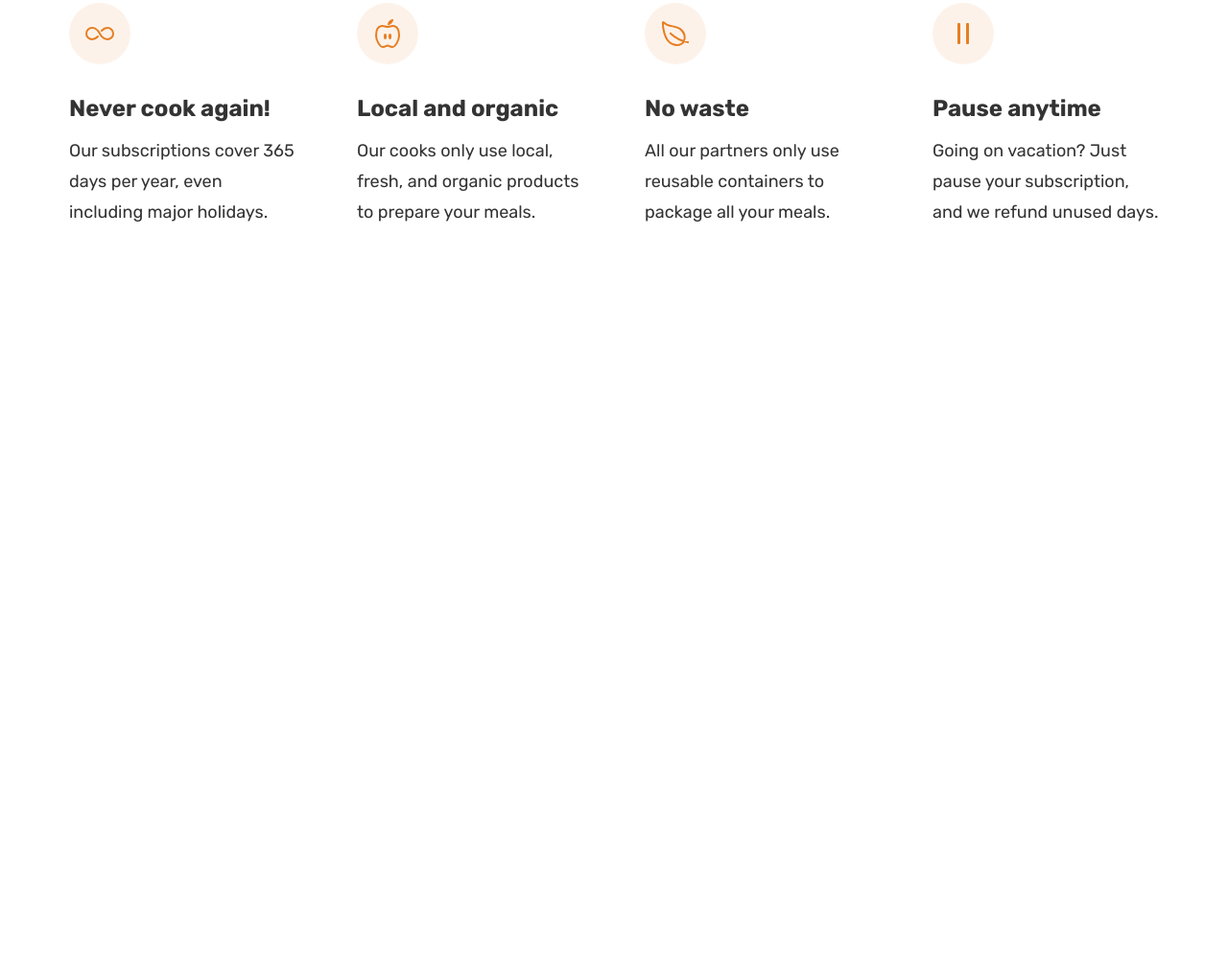
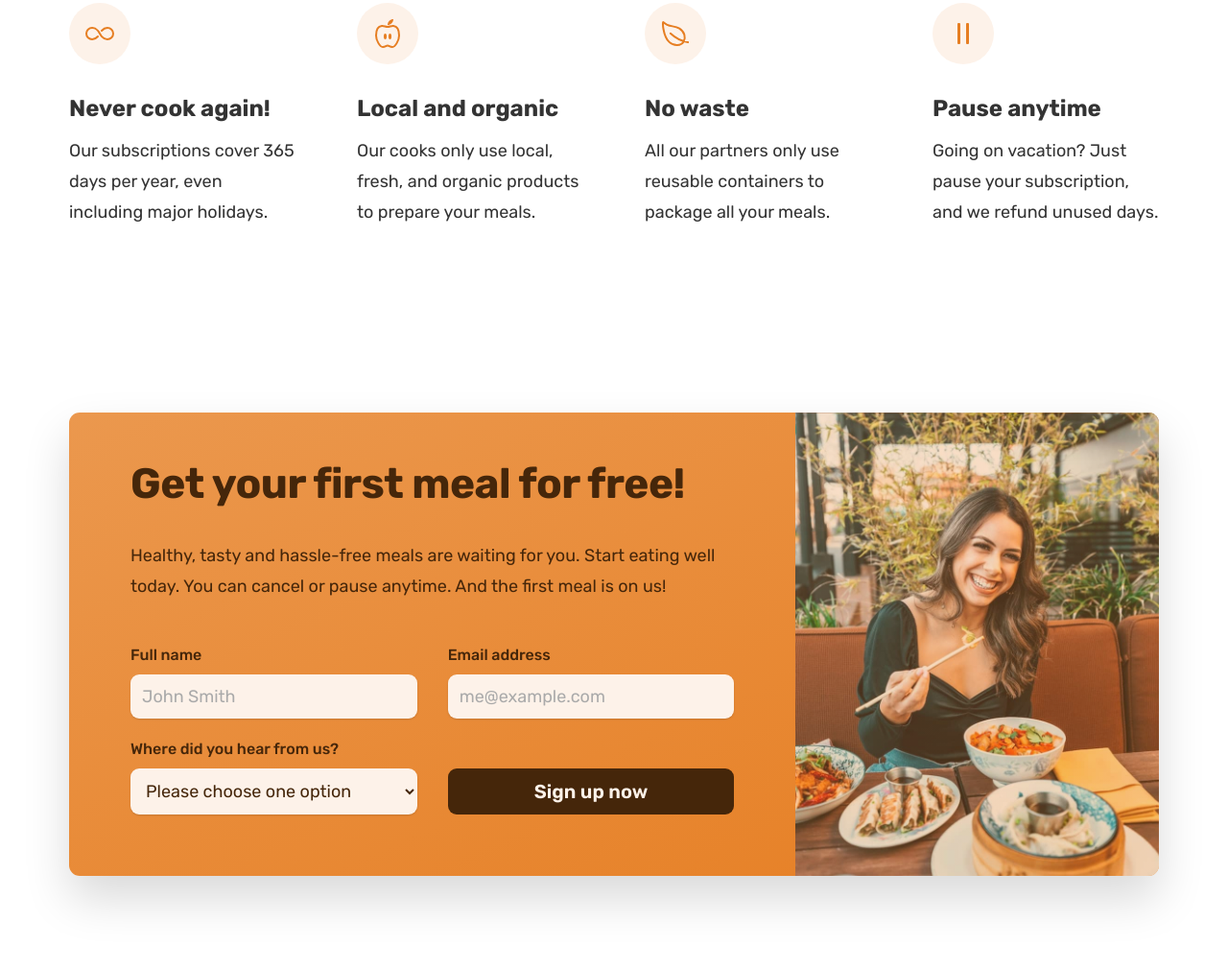
Before and after one commit to mrslvs/omnifood_course_project, a plain HTML site: page index.html in a window 1280 px wide. Shown: the part 5622-6631 px from the top of the page at 96% size. Before the commit the page ends 5956 px from the top, so only its background shows below. Drawn offline with nearby package versions, Linux system fonts and the light colour scheme.

Commit message:
added CTA section with form

```diff
--- a/css/general.css
+++ b/css/general.css
@@ -19,6 +19,8 @@
     <p>: 1.6
 
 --- SHADOWS
+  box-shadow: 0 2.4rem 4.8rem rgba(0, 0, 0, 0.075);
+
 
 --- BORDER-RADIUS
   default: 9px;
@@ -44,6 +46,11 @@
   margin: 0;
   padding: 0;
   box-sizing: border-box;
+}
+
+*:focus {
+  outline: none;
+  box-shadow: 0 0 0 0.8rem rgba(230, 125, 34, 0.5);
 }
 
 html {
@@ -136,6 +143,7 @@ strong {
 }
 
 /* ============ BUTTONS ============ */
+.btn,
 .btn:link,
 .btn:visited {
   display: inline-block;
@@ -144,6 +152,11 @@ strong {
   font-weight: 600;
   padding: 1.6rem 3.2rem;
   border-radius: 9px;
+
+  /* only for btn */
+  border: none;
+  cursor: pointer;
+  font-family: inherit;
 
   /* make background-color change smoother */
   transition: all 0.3s;
@@ -174,6 +187,18 @@ strong {
 
   /* put border inside the element so it doesn't change content*/
   box-shadow: inset 0 0 0 3px var(--white_text_fff);
+}
+
+.btn--form {
+  background-color: #45260a;
+  color: var(--primary_tint_1);
+  align-self: end;
+  padding: 1.2rem;
+}
+
+.btn--form:hover {
+  background-color: #fff;
+  color: var(--grey_light_555);
 }
 
 /* ============ LINKS ============ */
--- a/css/styles.css
+++ b/css/styles.css
@@ -2,6 +2,7 @@
   --primary: #e67e22;
   --primary_tint_1: #fdf2e9;
   --primary-tint_2: #fae5d3;
+  --primary_tint_3: #eb984e;
   --primary_shade_1: #cf711f;
   --grey_light_555: #555;
   --grey_dark_333: #333;
@@ -483,3 +484,86 @@
   font-size: 1.8rem;
   line-height: 1.8;
 }
+
+/* =============================================================== */
+/* ============================= CTA ============================= */
+/* =============================================================== */
+
+.section-cta {
+  padding: 9.6rem 0;
+}
+
+.cta {
+  display: grid;
+  grid-template-columns: 2fr 1fr;
+  /* background-color: var(--primary); */
+  background-image: linear-gradient(
+    to right bottom,
+    var(--primary_tint_3),
+    var(--primary)
+  );
+  overflow: hidden;
+  box-shadow: 0 2.4rem 4.8rem rgba(0, 0, 0, 0.15);
+  border-radius: 11px;
+}
+
+.cta-text-box {
+  padding: 4.8rem 6.4rem 6.4rem 6.4rem;
+  color: #45260a;
+}
+.cta .heading-secondary {
+  color: #45260a;
+  margin-bottom: 3.2rem;
+}
+
+.cta-text {
+  font-size: 1.8rem;
+  line-height: 1.8;
+  margin-bottom: 4.8rem;
+}
+
+.cta-img-box {
+  background-image: linear-gradient(
+      to right bottom,
+      rgba(235, 151, 78, 0.3),
+      rgba(230, 125, 34, 0.3)
+    ),
+    url("../img/eating.jpg");
+  background-size: cover;
+  background-position: center;
+}
+
+.cta-form {
+  display: grid;
+  grid-template-columns: 1fr 1fr;
+  column-gap: 3.2rem;
+  row-gap: 2.4rem;
+}
+
+.cta-form label {
+  display: block;
+  font-size: 1.6rem;
+  font-weight: 500;
+  margin-bottom: 1.2rem;
+}
+.cta-form input,
+.cta-form select {
+  width: 100%;
+  padding: 1.2rem;
+  font-size: 1.8rem;
+  font-family: inherit;
+  border: none;
+  background-color: var(--primary_tint_1);
+  border-radius: 9px;
+  box-shadow: 0 1px 2px rgba(0, 0, 0, 0.15);
+  color: inherit;
+}
+
+.cta-form input::placeholder {
+  color: #aaa;
+}
+
+.cta *:focus {
+  outline: none;
+  box-shadow: 0 0 0 0.8rem rgba(253, 242, 233, 0.5);
+}
--- a/index.html
+++ b/index.html
@@ -573,6 +573,64 @@
           </div>
         </div>
       </section>
+
+      <!-- =================== CTA SECTION =================== -->
+      <section class="section-cta">
+        <div class="container">
+          <div class="cta">
+            <div class="cta-text-box">
+              <h2 class="heading-secondary">Get your first meal for free!</h2>
+              <p class="cta-text">
+                Healthy, tasty and hassle-free meals are waiting for you. Start
+                eating well today. You can cancel or pause anytime. And the
+                first meal is on us!
+              </p>
+
+              <form class="cta-form" action="#">
+                <div>
+                  <label for="full-name">Full name</label>
+                  <input
+                    required
+                    id="full-name"
+                    type="text"
+                    placeholder="John Smith"
+                  />
+                </div>
+
+                <div>
+                  <label for="email">Email address</label>
+                  <input
+                    required
+                    id="email"
+                    type="email"
+                    placeholder="me@example.com"
+                  />
+                </div>
+
+                <div>
+                  <label for="select-where">Where did you hear from us?</label>
+                  <select required if="select-where">
+                    <option value="">Please choose one option</option>
+                    <option value="friends">Friends and family</option>
+                    <option value="youtube">Youtube video</option>
+                    <option value="podcast">Podcast</option>
+                    <option value="facebook">Facebook ad</option>
+                    <option value="others">Others</option>
+                  </select>
+                </div>
+
+                <button class="btn btn--form">Sign up now</button>
+              </form>
+            </div>
+
+            <div
+              class="cta-img-box"
+              role="img"
+              aria-label="Woman enjoying food"
+            ></div>
+          </div>
+        </div>
+      </section>
     </main>
   </body>
 </html>
```
Also changed, not shown: 1 other file.
